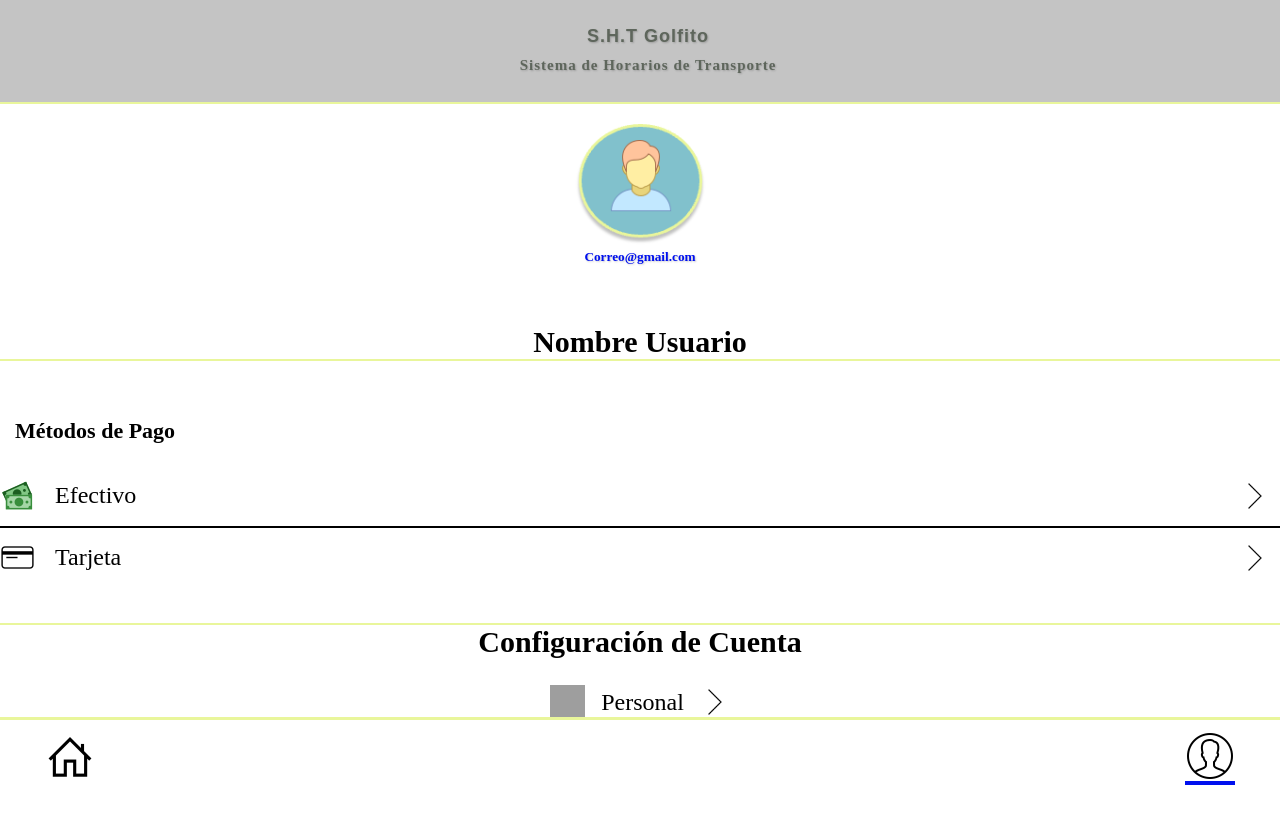
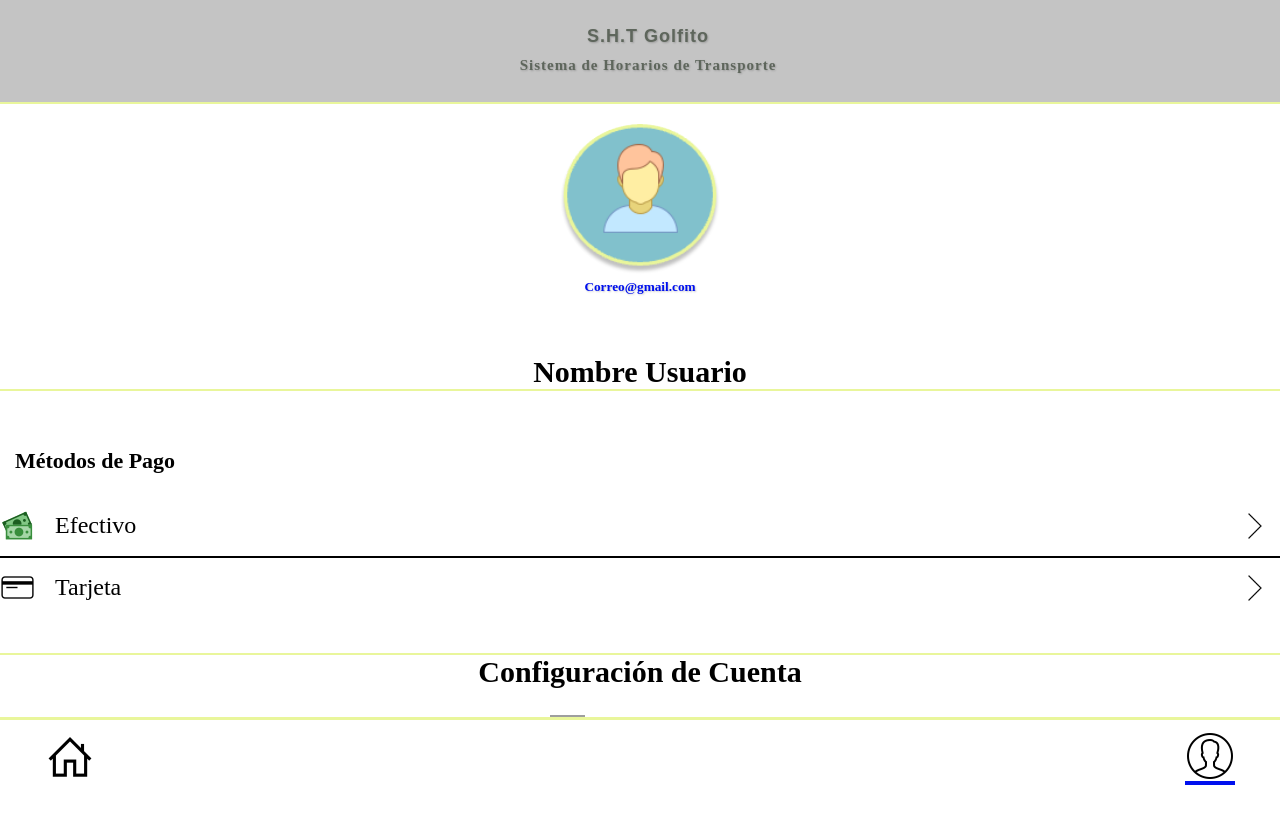
Before and after one commit to Key0817/Proyecto_Lenguajes, a Next.js app: page /configuraciones in a window 1280 px wide. Shown: the top 824 px of the page. Built offline with nearby package versions, Linux system fonts and the light colour scheme; grey boxes are pictures that could not be loaded.

Commit message:
Se le agregó un marco fijo para el cambio de imagen

```diff
--- a/app/globals.css
+++ b/app/globals.css
@@ -226,6 +226,14 @@ html {
   margin-bottom: 60px;
 }
 
+/* Estilos para la imagen de perfil */
+.TOP img {
+  border-radius: 50%;
+  width: 161px;
+  height: 151px;
+  object-fit: cover;
+}
+
 #correo {
   margin: 0;
   color: #0010EE;
```
